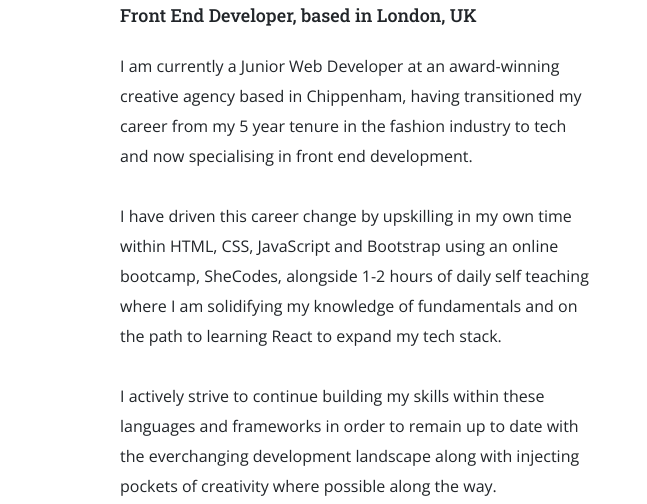
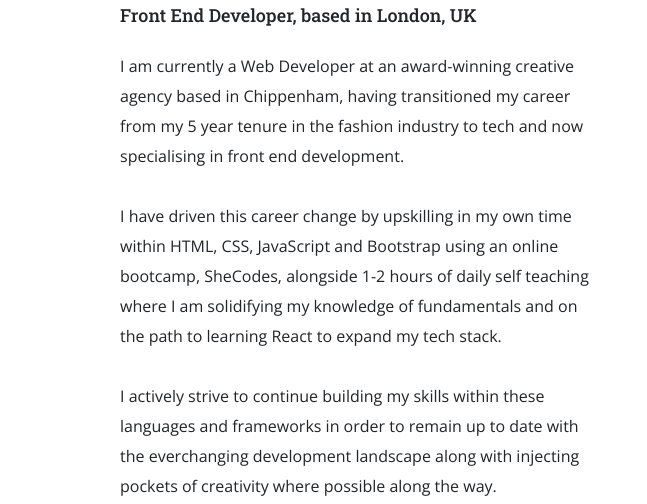
Before and after one commit to baronjada/jada-baron-portfolio, a plain HTML site: page about.html in a window 1280 px wide. Shown: the part 315-819 px from the top of the page, 0-647 px from the left. Drawn offline with nearby package versions, Linux system fonts and the light colour scheme.

Commit message:
Update job title in about.html

```diff
--- a/about.html
+++ b/about.html
@@ -77,10 +77,10 @@
             <h1>Hi, I'm Jada</h1>
             <h2 class="mb-4">Front End Developer, based in London, UK</h2>
             <p>
-              I am currently a Junior Web Developer at an award-winning creative
-              agency based in Chippenham, having transitioned my career from my
-              5 year tenure in the fashion industry to tech and now specialising
-              in front end development.
+              I am currently a Web Developer at an award-winning creative agency
+              based in Chippenham, having transitioned my career from my 5 year
+              tenure in the fashion industry to tech and now specialising in
+              front end development.
               <br />
               <br />
               I have driven this career change by upskilling in my own time
```
